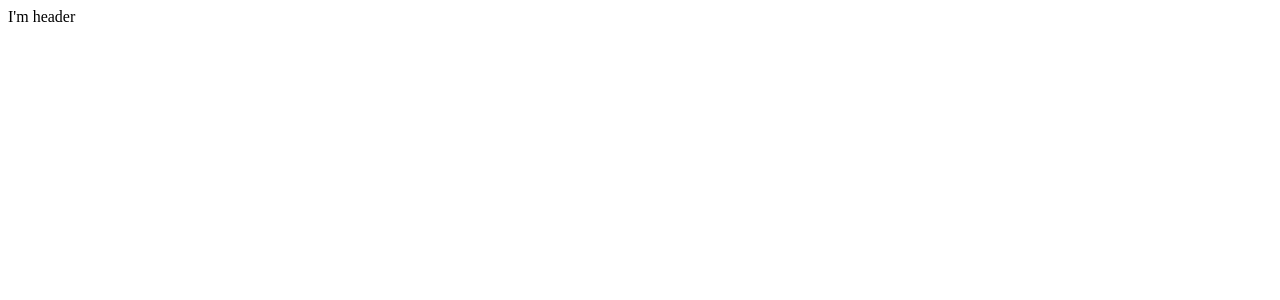
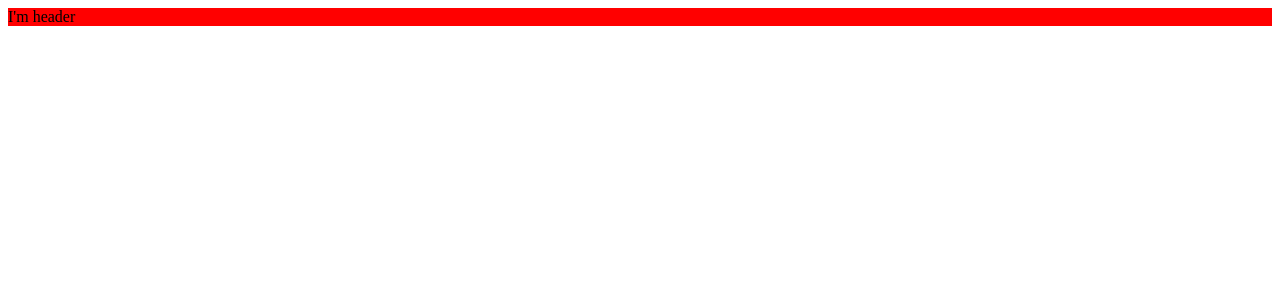
Before and after one commit to quhaisi/life, a React app: page / in a window 1280 px wide. Shown: the top 300 px of the page. Built offline with nearby package versions, Linux system fonts and the light colour scheme.

Commit message:
引入stylus

```diff
--- a/package.json
+++ b/package.json
@@ -19,6 +19,7 @@
     "@babel/preset-env": "^7.16.0",
     "@babel/preset-react": "^7.16.0",
     "babel-loader": "^8.2.3",
+    "css-loader": "^6.5.1",
     "eslint": "^7.32.0",
     "eslint-config-airbnb": "^18.2.1",
     "eslint-plugin-import": "^2.25.2",
@@ -26,6 +27,9 @@
     "eslint-plugin-react": "^7.26.1",
     "eslint-plugin-react-hooks": "^4.2.0",
     "html-webpack-plugin": "^5.5.0",
+    "style-loader": "^3.3.1",
+    "stylus": "^0.55.0",
+    "stylus-loader": "^6.2.0",
     "webpack": "^5.62.1",
     "webpack-cli": "^4.9.1",
     "webpack-dev-server": "^4.4.0"
--- /dev/null
+++ b/src/App.css
@@ -0,0 +1,3 @@
+.container {
+  background-color: red;
+}
--- a/src/App.js
+++ b/src/App.js
@@ -1,6 +1,8 @@
+import './App.css';
+
 function App() {
   return (
-    <div>
+    <div className="container common">
       <header>I&apos;m header</header>
     </div>
   );
--- a/src/index.js
+++ b/src/index.js
@@ -1,7 +1,9 @@
 import { StrictMode } from 'react';
 import ReactDOM from 'react-dom';
 
-import App from './App.js';
+import App from './App';
+
+import './assets/css/common.styl';
 
 ReactDOM.render(
   <StrictMode>
--- a/webpack.config.js
+++ b/webpack.config.js
@@ -1,4 +1,4 @@
-const path = require('path')
+const path = require('path');
 const HtmlWebpackPlugin = require('html-webpack-plugin');
 
 module.exports = {
@@ -13,14 +13,25 @@ module.exports = {
           {
             loader: 'babel-loader',
             options: {
-                        presets: ['@babel/preset-env']
-                    }
-                }
-            ]
-        }]
+              presets: ['@babel/preset-env'],
+            },
+          },
+        ],
+      },
+      {
+        test: /\.css/,
+        exclude: /node_modules/,
+        use: ['style-loader', 'css-loader'],
+      },
+      {
+        test: /\.styl/,
+        exclude: /node_modules/,
+        use: ['style-loader', 'css-loader', 'stylus-loader'],
+      },
+    ],
   },
   output: {
     filename: 'main.js',
-        path: path.resolve(__dirname, 'dist')
-    }
-}
+    path: path.resolve(__dirname, 'dist'),
+  },
+};
```
Also changed, not shown: .eslintrc.js, src/assets/css/common.styl (added), 1 other file (tests, documents, lock files or other folders). Lines whose indentation alone changed are shown as unchanged.
